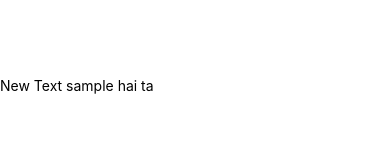
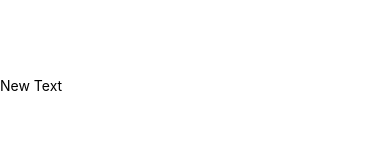
Before and after one commit to kirandroid/QuestionAnswer, a React Native app: screen / in a window 390 px wide. Shown: the top 167 px of the page. Built offline with nearby package versions, Linux system fonts and the light colour scheme.

Commit message:
changed sample text

```diff
--- a/App.js
+++ b/App.js
@@ -7,7 +7,7 @@ export default class App extends Component {
       <View style={styles.container}>
         <View style={styles.navContainer} />
         <View style={styles.bodyContainer} >
-        <Text>New Text sample hai ta </Text></View>
+        <Text>New Text</Text></View>
         <View style={styles.bottomContainer} />
       </View>
     );
```
